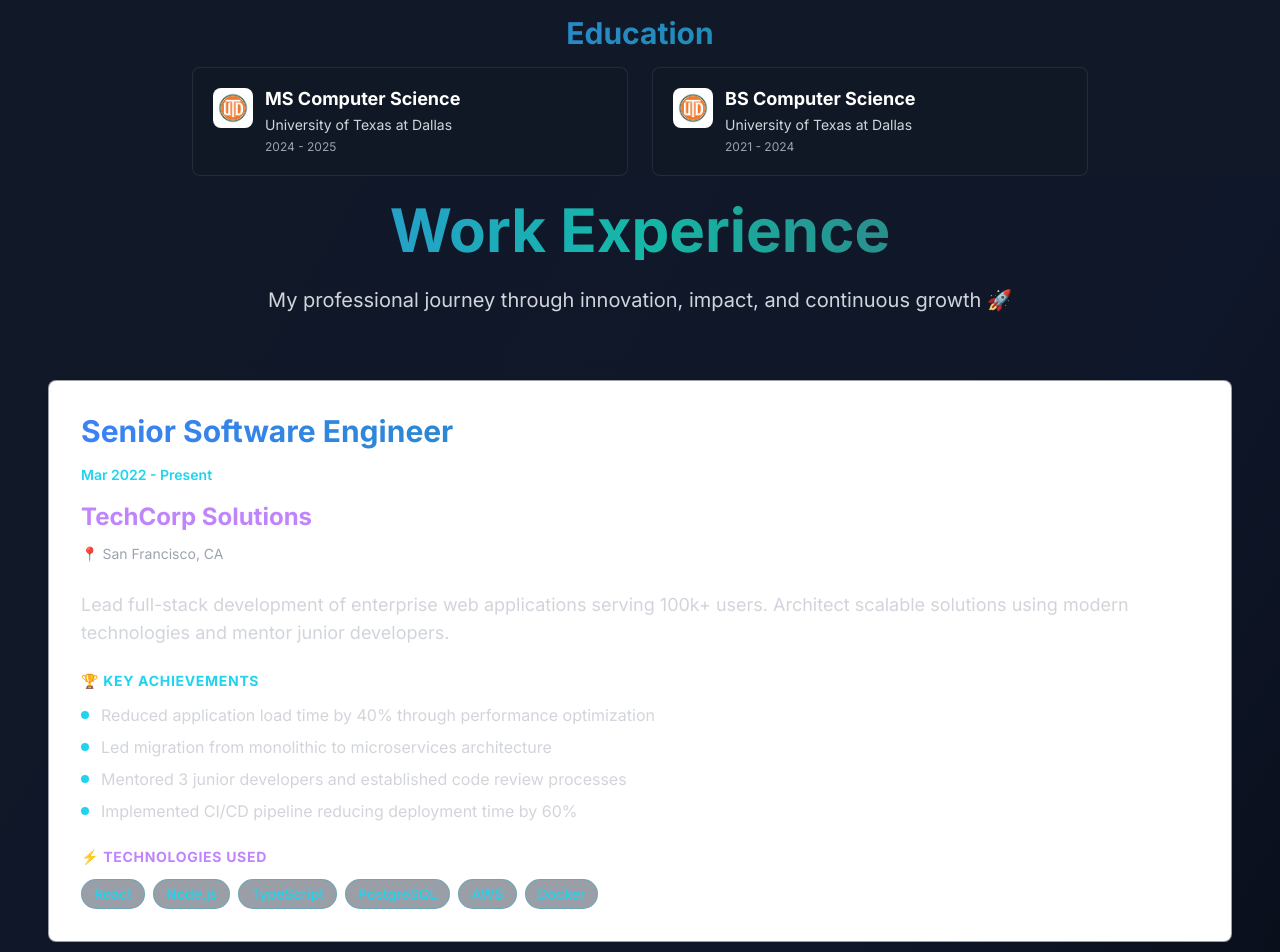
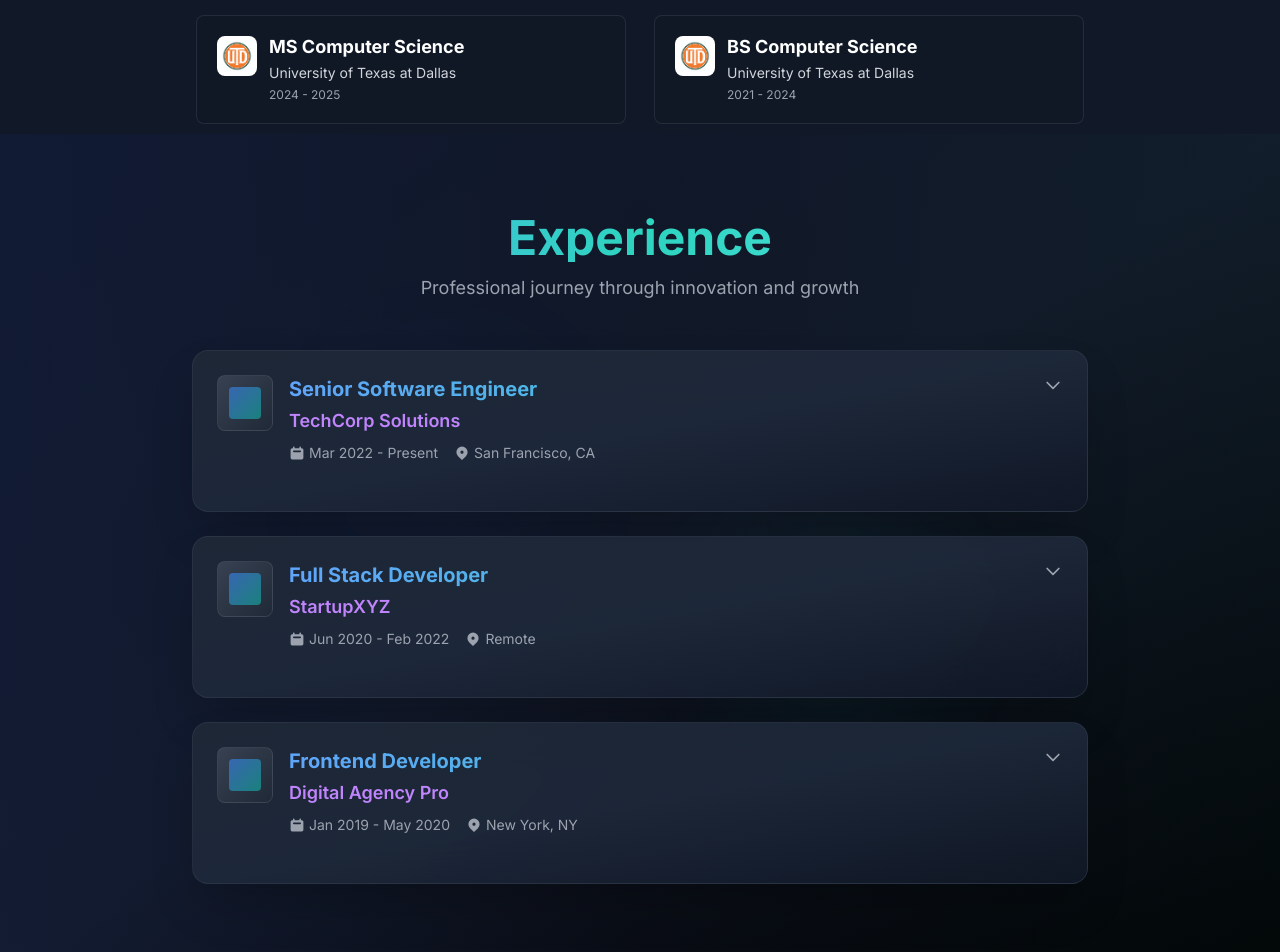
Before and after one commit to aryankapoorr/Personal-Website, a React (Vite) app: page / in a window 1280 px wide. Shown: the part 400-1352 px from the top of the page. Built offline with nearby package versions, Linux system fonts and the light colour scheme.

Commit message:
fix experience styling

```diff
--- a/src/components/sections/Education.jsx
+++ b/src/components/sections/Education.jsx
@@ -45,23 +45,16 @@
   return (
     <section
       id="education"
-      className={`py-0 bg-gray-850 ${getResponsiveClasses('layout')}`}
+      className={`py-0 pb-2.5 bg-gray-850 ${getResponsiveClasses('layout')}`}
       ref={sectionRef}
     >
       <div className="container">
         <motion.div
-          className="max-w-4xl mx-auto"
+          className="max-w-4xl mx-auto px-0.5"
           variants={containerVariants}
           initial="hidden"
           animate={isVisible ? "visible" : "hidden"}
         >
-          {/* Section Header */}
-          <motion.div className="text-center mb-3 sm:mb-4" variants={itemVariants}>
-            <h2 className="text-2xl sm:text-3xl font-bold bg-gradient-to-r from-blue-500 to-teal-600 bg-clip-text text-transparent mb-2">
-              Education
-            </h2>
-          </motion.div>
-
           {/* Education Cards - Horizontal Layout */}
           <motion.div
             className="grid grid-cols-1 md:grid-cols-2 gap-4 sm:gap-6"
@@ -70,7 +63,7 @@
             {education.map((edu) => (
               <motion.div
                 key={edu.id}
-                className="bg-gray-900/50 rounded-lg p-4 sm:p-5 border border-gray-700/50 hover:border-blue-500/30 transition-all duration-300"
+                className="bg-gray-900/50 rounded-lg p-4 sm:p-5 border border-gray-700/50 hover:border-blue-500/30 transition-all duration-300 mx-0.5"
                 whileHover={{ scale: 1.02 }}
               >
                 <div className="flex items-start gap-3">
--- a/src/components/sections/Experience.jsx
+++ b/src/components/sections/Experience.jsx
@@ -1,11 +1,10 @@
 import { motion } from 'framer-motion';
-import { Card } from '../common';
+import { useState, useRef, useEffect } from 'react';
 import { experiences } from '../../data/experience';
 import useIntersectionObserver from '../../hooks/useIntersectionObserver';
-import { scrollStaggerContainer, scrollSlideUp, scrollFadeIn } from '../../utils/animations';
 
 /**
- * Experience Section Component - Simple and Working Version
+ * Experience Section Component - Scroll-based Expand/Contract Design
  */
 const Experience = ({ experienceData = experiences }) => {
   const [sectionRef, isVisible] = useIntersectionObserver({
@@ -14,10 +13,34 @@
     triggerOnce: true
   });
 
-  // Enhanced animation variants using scroll-specific animations
-  const containerVariants = scrollStaggerContainer;
-  const itemVariants = scrollSlideUp;
-  const headerVariants = scrollFadeIn;
+  // Animation variants
+  const containerVariants = {
+    hidden: { opacity: 0 },
+    visible: {
+      opacity: 1,
+      transition: {
+        staggerChildren: 0.1,
+        delayChildren: 0.2
+      }
+    }
+  };
+
+  const cardVariants = {
+    hidden: {
+      opacity: 0,
+      y: 50,
+      scale: 0.95
+    },
+    visible: {
+      opacity: 1,
+      y: 0,
+      scale: 1,
+      transition: {
+        duration: 0.6,
+        ease: [0.25, 0.46, 0.45, 0.94]
+      }
+    }
+  };
 
   // Helper functions
   function formatDate(dateString) {
@@ -34,105 +57,236 @@
     }
   }
 
+  // Get technology color based on category
+  const getTechColor = (category) => {
+    const colors = {
+      framework: 'bg-blue-500/20 text-blue-300 border-blue-400/30',
+      language: 'bg-green-500/20 text-green-300 border-green-400/30',
+      database: 'bg-purple-500/20 text-purple-300 border-purple-400/30',
+      tool: 'bg-orange-500/20 text-orange-300 border-orange-400/30',
+      default: 'bg-gray-500/20 text-gray-300 border-gray-400/30'
+    };
+    return colors[category] || colors.default;
+  };
+
   return (
     <section
       id="experience"
-      className="pt-4 pb-12 sm:pt-6 sm:pb-16 md:pb-20 lg:pb-24 xl:pb-28 bg-gradient-to-br from-gray-900 via-slate-900 to-black relative"
-      aria-label="Work Experience"
+      className="relative py-12 sm:py-16 md:py-20 overflow-hidden"
+      aria-label="Professional Experience"
       ref={sectionRef}
     >
+      {/* Simple Background */}
+      <div className="absolute inset-0 bg-gradient-to-br from-slate-900 via-gray-900 to-black">
+        <div className="absolute inset-0 bg-gradient-to-r from-blue-900/10 via-transparent to-teal-900/10"></div>
+        <div className="absolute top-1/4 left-1/4 w-64 h-64 bg-blue-500/5 rounded-full blur-3xl animate-pulse"></div>
+        <div className="absolute bottom-1/4 right-1/4 w-64 h-64 bg-teal-500/5 rounded-full blur-3xl animate-pulse" style={{ animationDelay: '1s' }}></div>
+      </div>
+
       <div className="container relative z-10">
-        {/* Section Header */}
+        {/* Header */}
         <motion.div
-          className="text-center mb-12 sm:mb-16 px-4 sm:px-6 lg:px-0"
-          variants={headerVariants}
-          initial="hidden"
-          animate={isVisible ? "visible" : "hidden"}
+          className="text-center mb-8 sm:mb-12"
+          initial={{ opacity: 0, y: -20 }}
+          animate={isVisible ? { opacity: 1, y: 0 } : { opacity: 0, y: -20 }}
+          transition={{ duration: 0.6 }}
         >
-          <h2 className="text-responsive-2xl font-bold bg-gradient-to-r from-blue-500 via-teal-500 to-slate-600 bg-clip-text text-transparent mb-4 sm:mb-6">
-            Work Experience
+          <h2 className="text-3xl sm:text-4xl md:text-5xl font-bold bg-gradient-to-r from-blue-400 via-teal-400 to-cyan-300 bg-clip-text text-transparent mb-3">
+            Experience
           </h2>
-          <p className="text-responsive-base text-gray-300 max-w-3xl mx-auto leading-relaxed">
-            My professional journey through innovation, impact, and continuous growth 🚀
+          <p className="text-base sm:text-lg text-gray-400 max-w-2xl mx-auto">
+            Professional journey through innovation and growth
           </p>
         </motion.div>
 
-        {/* Experience Entries */}
+        {/* Experience Cards */}
         <motion.div
-          className="spacing-responsive-lg px-4 sm:px-6 lg:px-0"
+          className="max-w-4xl mx-auto space-y-6"
           variants={containerVariants}
           initial="hidden"
           animate={isVisible ? "visible" : "hidden"}
         >
-          {experienceData.map((experience) => (
+          {experienceData.map((exp, index) => (
+            <ExperienceCard
+              key={exp.id}
+              experience={exp}
+              index={index}
+              cardVariants={cardVariants}
+              formatDate={formatDate}
+              getTechColor={getTechColor}
+            />
+          ))}
+        </motion.div>
+      </div>
+    </section>
+  );
+};
+
+// Separate component for individual experience cards
+const ExperienceCard = ({
+  experience,
+  index,
+  cardVariants,
+  formatDate,
+  getTechColor
+}) => {
+  const cardRef = useRef(null);
+  const [isExpanded, setIsExpanded] = useState(false);
+
+  // Simplified scroll-based expansion with debouncing to prevent flickering
+  useEffect(() => {
+    if (!cardRef.current) return;
+
+    let timeoutId = null;
+
+    const observer = new IntersectionObserver(
+      ([entry]) => {
+        if (!entry.isIntersecting) {
+          // Clear any pending timeout and collapse immediately when not visible
+          if (timeoutId) clearTimeout(timeoutId);
+          setIsExpanded(false);
+          return;
+        }
+
+        const rect = entry.boundingClientRect;
+        const viewportHeight = window.innerHeight;
+        const cardCenter = rect.top + rect.height / 2;
+        const viewportCenter = viewportHeight / 2;
+
+        // Calculate distance from viewport center
+        const distance = Math.abs(cardCenter - viewportCenter);
+        const maxDistance = viewportHeight / 2.5;
+
+        // Expand if card is close to center of viewport
+        const shouldExpand = distance < maxDistance;
+
+        // Debounce the expansion to prevent flickering
+        if (timeoutId) clearTimeout(timeoutId);
+        timeoutId = setTimeout(() => {
+          setIsExpanded(shouldExpand);
+        }, 50); // Small delay to prevent rapid toggling
+      },
+      {
+        threshold: [0, 0.1, 0.25, 0.5, 0.75, 0.9, 1],
+        rootMargin: '0px'
+      }
+    );
+
+    observer.observe(cardRef.current);
+    return () => {
+      if (timeoutId) clearTimeout(timeoutId);
+      observer.disconnect();
+    };
+  }, []);
+
+  return (
     <motion.div
-              key={experience.id}
-              variants={itemVariants}
+      ref={cardRef}
+      variants={cardVariants}
       className="relative"
+      whileHover={{ scale: 1.01 }}
+      transition={{ type: "spring", stiffness: 300, damping: 30 }}
     >
-              <Card
-                className="bg-gray-800/90 backdrop-blur-sm border border-gray-700/50 shadow-2xl p-4 sm:p-6 md:p-8"
-                hover={true}
-              >
-                {/* Header */}
-                <div className="mb-4 sm:mb-6">
-                  <div className="flex flex-col gap-3 sm:gap-4 mb-3 sm:mb-4">
-                    <h3 className="text-xl sm:text-2xl md:text-3xl font-bold bg-gradient-to-r from-blue-500 to-teal-600 bg-clip-text text-transparent leading-tight">
-                      {experience.position}
-                    </h3>
-                    <div className="text-xs sm:text-sm text-gray-400">
-                      <span className="font-semibold text-cyan-400">
-                        {formatDate(experience.startDate)} - {formatDate(experience.endDate)}
-                      </span>
+      <div className="bg-gradient-to-br from-gray-800/90 via-slate-800/90 to-gray-900/90 backdrop-blur-xl border border-gray-700/50 rounded-2xl shadow-2xl overflow-hidden">
+        {/* Always Visible Header */}
+        <div className="p-4 sm:p-6">
+          <div className="flex items-start gap-4">
+            {/* Company Logo */}
+            <div className="flex-shrink-0">
+              <div className="w-12 h-12 sm:w-14 sm:h-14 bg-gradient-to-br from-gray-700 to-gray-800 rounded-lg border border-gray-600/50 flex items-center justify-center overflow-hidden">
+                {/* Placeholder logo - will be replaced with actual company logos later */}
+                <div className="w-8 h-8 bg-gradient-to-br from-blue-500 to-teal-500 rounded opacity-60"></div>
               </div>
             </div>
 
-                  <h4 className="text-lg sm:text-xl md:text-2xl font-bold text-purple-400 mb-2">
+            {/* Content */}
+            <div className="flex-1 min-w-0">
+              <h3 className="text-lg sm:text-xl font-bold bg-gradient-to-r from-blue-400 to-teal-400 bg-clip-text text-transparent mb-1">
+                {experience.position}
+              </h3>
+              <h4 className="text-base sm:text-lg font-semibold text-purple-400 mb-2">
                 {experience.company}
               </h4>
+              <div className="flex flex-wrap items-center gap-4 text-sm text-gray-400">
+                <span className="flex items-center gap-1">
+                  <svg className="w-4 h-4" fill="currentColor" viewBox="0 0 20 20">
+                    <path fillRule="evenodd" d="M6 2a1 1 0 00-1 1v1H4a2 2 0 00-2 2v10a2 2 0 002 2h12a2 2 0 002-2V6a2 2 0 00-2-2h-1V3a1 1 0 10-2 0v1H7V3a1 1 0 00-1-1zm0 5a1 1 0 000 2h8a1 1 0 100-2H6z" clipRule="evenodd" />
+                  </svg>
+                  {formatDate(experience.startDate)} - {formatDate(experience.endDate)}
+                </span>
                 {experience.location && (
-                    <span className="text-xs sm:text-sm text-gray-400">
-                      📍 {experience.location}
+                  <span className="flex items-center gap-1">
+                    <svg className="w-4 h-4" fill="currentColor" viewBox="0 0 20 20">
+                      <path fillRule="evenodd" d="M5.05 4.05a7 7 0 119.9 9.9L10 18.9l-4.95-4.95a7 7 0 010-9.9zM10 11a2 2 0 100-4 2 2 0 000 4z" clipRule="evenodd" />
+                    </svg>
+                    {experience.location}
                   </span>
                 )}
               </div>
+            </div>
 
+            {/* Expansion Indicator */}
+            <motion.div
+              className="flex-shrink-0 ml-2"
+              animate={{ rotate: isExpanded ? 180 : 0 }}
+              transition={{ duration: 0.3 }}
+            >
+              <svg className="w-5 h-5 text-gray-400" fill="none" stroke="currentColor" viewBox="0 0 24 24">
+                <path strokeLinecap="round" strokeLinejoin="round" strokeWidth={2} d="M19 9l-7 7-7-7" />
+              </svg>
+            </motion.div>
+          </div>
+        </div>
+
+        {/* Expandable Content */}
+        <motion.div
+          className="px-4 sm:px-6 pb-4 sm:pb-6"
+          animate={{
+            opacity: isExpanded ? 1 : 0,
+            height: isExpanded ? "auto" : 0,
+          }}
+          transition={{
+            duration: 0.4,
+            ease: [0.25, 0.46, 0.45, 0.94]
+          }}
+          style={{ overflow: "hidden" }}
+        >
+          {/* Content with left margin to align with text above logo */}
+          <div className="ml-16 sm:ml-18">
             {/* Description */}
-                <p className="text-gray-300 mb-4 sm:mb-6 leading-relaxed text-sm sm:text-base md:text-lg">
+            <div className="mb-6">
+              <p className="text-gray-300 leading-relaxed text-sm sm:text-base">
                 {experience.description}
               </p>
+            </div>
 
-                {/* Achievements */}
+            {/* Achievements and Technologies Layout */}
+            <div className="space-y-4">
+              {/* Key Achievements - No Header, More Space */}
               {experience.achievements && experience.achievements.length > 0 && (
-                  <div className="mb-4 sm:mb-6">
-                    <h5 className="text-xs sm:text-sm font-bold text-cyan-400 mb-2 sm:mb-3 uppercase tracking-wider">
-                      🏆 Key Achievements
-                    </h5>
-                    <ul className="space-y-1.5 sm:space-y-2">
-                      {experience.achievements.map((achievement, achievementIndex) => (
+                <div>
+                  <ul className="space-y-2">
+                    {experience.achievements.map((achievement, achIndex) => (
                       <li
-                          key={achievementIndex}
-                          className="flex items-start gap-2 sm:gap-3 text-gray-300"
+                        key={achIndex}
+                        className="flex items-start gap-3 text-gray-300 text-sm"
                       >
-                          <span className="flex-shrink-0 w-1.5 h-1.5 sm:w-2 sm:h-2 bg-cyan-400 rounded-full mt-1.5 sm:mt-2" />
-                          <span className="leading-relaxed text-sm sm:text-base">{achievement}</span>
+                        <span className="flex-shrink-0 w-1.5 h-1.5 bg-cyan-400 rounded-full mt-2"></span>
+                        <span>{achievement}</span>
                       </li>
                     ))}
                   </ul>
                 </div>
               )}
 
-                {/* Technologies */}
+              {/* Technologies - Compact Design */}
               {experience.technologies && experience.technologies.length > 0 && (
-                  <div>
-                    <h5 className="text-xs sm:text-sm font-bold text-purple-400 mb-2 sm:mb-3 uppercase tracking-wider">
-                      ⚡ Technologies Used
-                    </h5>
-                    <div className="flex flex-wrap gap-1.5 sm:gap-2">
+                <div className="pt-2">
+                  <div className="flex flex-wrap gap-1.5">
                     {experience.technologies.map((tech, techIndex) => (
                       <span
                         key={techIndex}
-                          className="inline-flex items-center px-2 sm:px-3 py-1 rounded-full text-xs sm:text-sm font-medium bg-gray-700/50 text-cyan-400 border border-cyan-500/30"
+                        className={`px-2 py-0.5 rounded text-xs font-medium border ${getTechColor(tech.category)}`}
                       >
                         {tech.name}
                       </span>
@@ -140,51 +294,20 @@
                   </div>
                 </div>
               )}
-              </Card>
-            </motion.div>
-          ))}
+            </div>
+          </div>
         </motion.div>
 
-        {/* Bottom CTA */}
-        <motion.div
-          className="text-center mt-12 sm:mt-16 px-4 sm:px-6 lg:px-0"
-          variants={headerVariants}
-          initial="hidden"
-          animate={isVisible ? "visible" : "hidden"}
-        >
-          <p className="text-lg sm:text-xl text-gray-300 mb-4 sm:mb-6 font-medium">
-            Ready to explore my projects? 🚀
-          </p>
-
-          <motion.button
-            className="inline-flex items-center touch-target-lg touch-spacing-sm bg-gradient-to-r from-blue-600 via-teal-600 to-slate-700 text-white font-bold rounded-xl sm:rounded-2xl shadow-2xl text-sm sm:text-base touch-manipulation touch-feedback-subtle"
-            whileHover={{ scale: 1.05 }}
-            whileTap={{ scale: 0.95 }}
-            onClick={() => {
-              const nextSection = document.querySelector('#projects') || document.querySelector('#contact');
-              if (nextSection) {
-                nextSection.scrollIntoView({ behavior: 'smooth' });
-              }
-            }}
-          >
-            <span className="mr-2 sm:mr-3">View My Projects</span>
-            <svg
-              className="w-4 h-4 sm:w-5 sm:h-5"
-              fill="none"
-              stroke="currentColor"
-              viewBox="0 0 24 24"
-            >
-              <path
-                strokeLinecap="round"
-                strokeLinejoin="round"
-                strokeWidth={2}
-                d="M17 8l4 4m0 0l-4 4m4-4H3"
+        {/* Gradient Border Effect */}
+        <div
+          className={`absolute inset-0 rounded-2xl transition-all duration-500 pointer-events-none ${
+            isExpanded
+              ? 'bg-gradient-to-r from-transparent via-blue-500/10 to-transparent'
+              : 'bg-transparent'
+          }`}
         />
-            </svg>
-          </motion.button>
+      </div>
     </motion.div>
-      </div>
-    </section>
   );
 };
 
```
Lines whose indentation alone changed are shown as unchanged.
